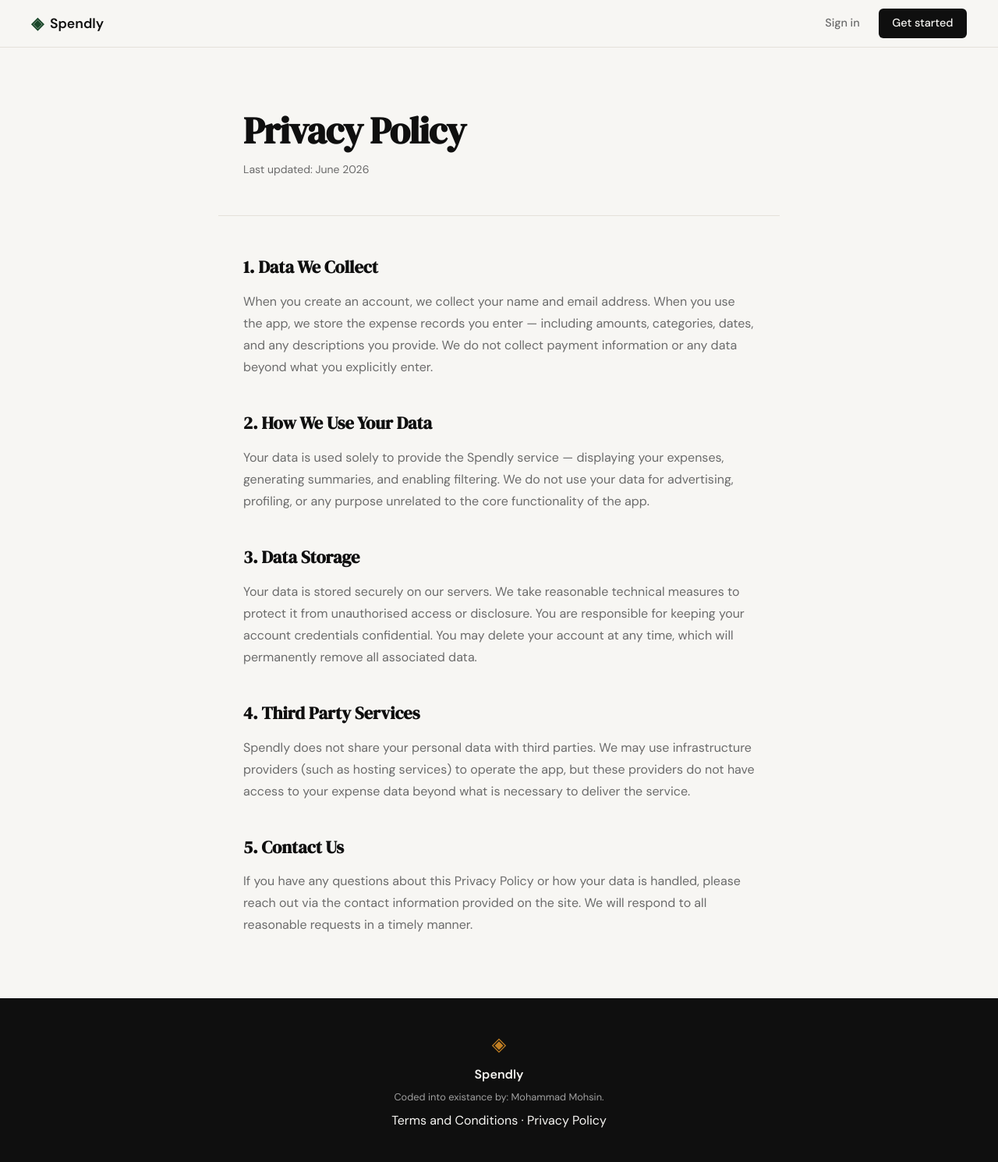
After one commit to aimldlds/Spendly, a Flask app: page /privacy in a window 1280 px wide. The commit adds this page. Shown: the whole page at 78% size. Run offline with Flask 3, Linux system fonts and the light colour scheme.

Commit message:
landing: add privacy policy page and route

```diff
--- a/app.py
+++ b/app.py
@@ -31,6 +31,11 @@ def terms():
     return render_template("terms.html")
 
 
+@app.route("/privacy")
+def privacy():
+    return render_template("privacy.html")
+
+
 @app.route("/logout")
 def logout():
     return "Logout — coming in Step 3"
--- a/templates/base.html
+++ b/templates/base.html
@@ -34,7 +34,7 @@
             <span class="brand-icon">◈</span>
             <span class="footer-name">Spendly</span>
             <p class="footer-copy">Coded into existance by: Mohammad Mohsin.</p>
-            <p><a href="/terms">Terms and Conditions</a> · <a href="#">Privacy Policy</a></p>
+            <p><a href="/terms">Terms and Conditions</a> · <a href="/privacy">Privacy Policy</a></p>
         </div>
     </footer>
 
--- /dev/null
+++ b/templates/privacy.html
@@ -0,0 +1,31 @@
+{% extends "base.html" %}
+
+{% block title %}Privacy Policy — Spendly{% endblock %}
+
+{% block content %}
+
+<div class="page-header">
+    <h1 class="page-header-title">Privacy Policy</h1>
+    <p class="page-header-meta">Last updated: June 2026</p>
+</div>
+
+<div class="prose">
+
+    <h2>1. Data We Collect</h2>
+    <p>When you create an account, we collect your name and email address. When you use the app, we store the expense records you enter — including amounts, categories, dates, and any descriptions you provide. We do not collect payment information or any data beyond what you explicitly enter.</p>
+
+    <h2>2. How We Use Your Data</h2>
+    <p>Your data is used solely to provide the Spendly service — displaying your expenses, generating summaries, and enabling filtering. We do not use your data for advertising, profiling, or any purpose unrelated to the core functionality of the app.</p>
+
+    <h2>3. Data Storage</h2>
+    <p>Your data is stored securely on our servers. We take reasonable technical measures to protect it from unauthorised access or disclosure. You are responsible for keeping your account credentials confidential. You may delete your account at any time, which will permanently remove all associated data.</p>
+
+    <h2>4. Third Party Services</h2>
+    <p>Spendly does not share your personal data with third parties. We may use infrastructure providers (such as hosting services) to operate the app, but these providers do not have access to your expense data beyond what is necessary to deliver the service.</p>
+
+    <h2>5. Contact Us</h2>
+    <p>If you have any questions about this Privacy Policy or how your data is handled, please reach out via the contact information provided on the site. We will respond to all reasonable requests in a timely manner.</p>
+
+</div>
+
+{% endblock %}
```
